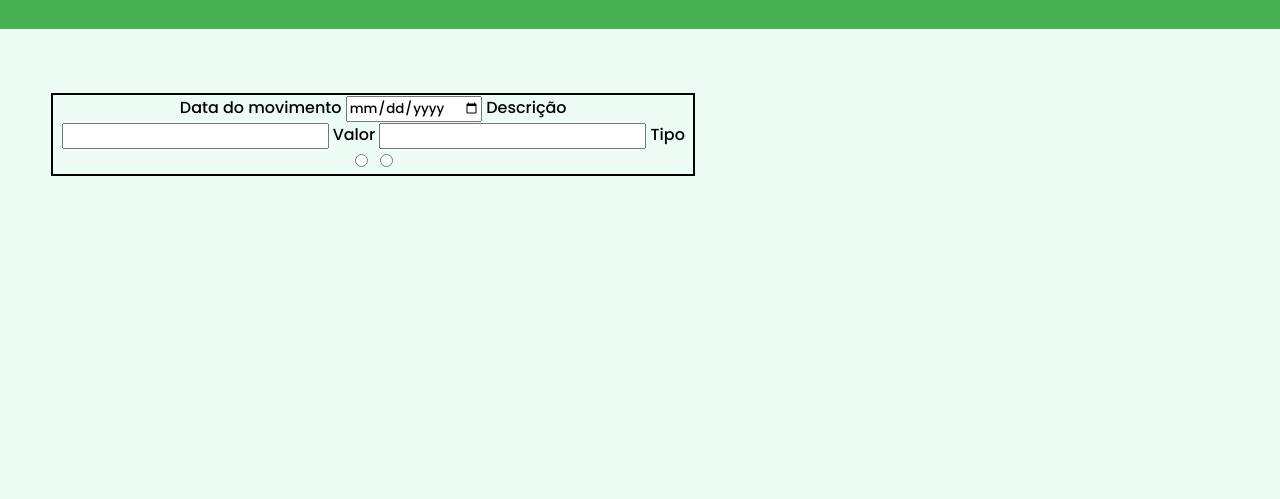
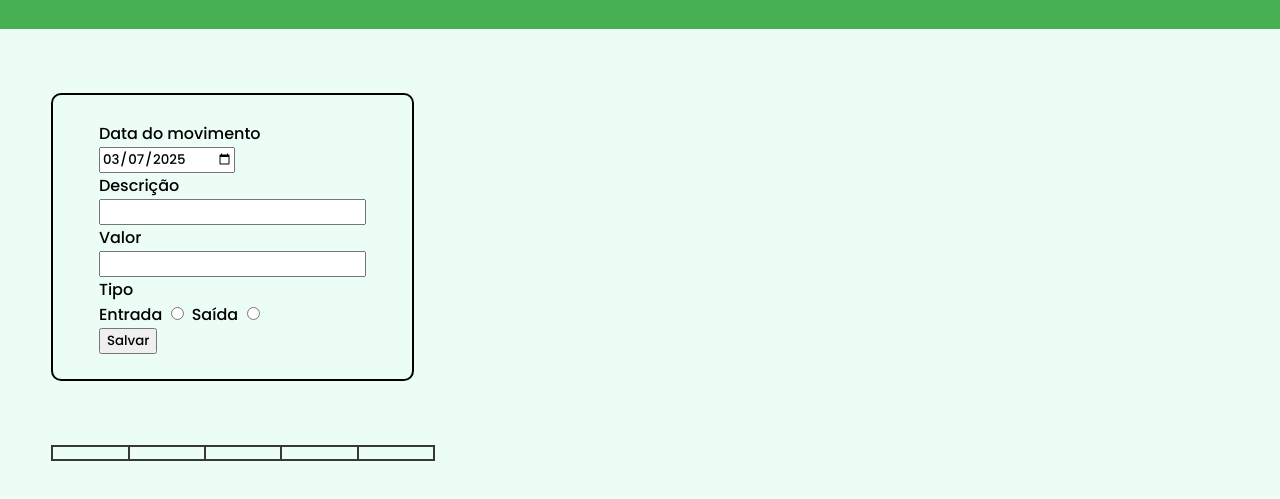
Before and after one commit to snowstormX777/Caixa, a plain HTML site: page Caixa/index.html in a window 1280 px wide. Both pictures are taken after a click on the link 1164 px from the left and 50 px from the top of the page. Shown: the part 71-570 px from the top of the page. Drawn offline with Linux system fonts and the light colour scheme.

Commit message:
Add files via upload

```diff
--- a/Caixa/css/elements.css
+++ b/Caixa/css/elements.css
@@ -154,10 +154,20 @@ registramov{
     margin-top: 5%;
     margin-left: 4%;
     border-collapse: collapse;
-    width: 50%;
-    height: 50%;
-    align-items: center;
-    text-align: center;
+    width: 20%;
+    height: 40%;
     justify-content: center;
     border: 2px solid black;
+    padding-top: 2%;
+    padding-left: 4%;
+    padding-right: 4%;
+    padding-bottom: 2%;
+    border-radius: 10px;
 }
+#extrato{
+    margin-top: 5%;
+    margin-left: 4%;
+    border-collapse: collapse;
+    width: 30%;
+    height: auto;
+  }
--- a/Caixa/index.html
+++ b/Caixa/index.html
@@ -44,8 +44,9 @@
       </a>
     </links>
   </nav>
+  <grid2>
   <tmovimento>
-  <table id="movimento">
+    <table id="movimento">
     <tr>
       <th>ID</th>
       <th>Data</th>
@@ -89,20 +90,37 @@
             <td>aaaaa</td>
             </tr>
   </table>
-  </tmovimento>
+</tmovimento>
+
+
   <registramov>
     <form action="#">
       <Label>Data do movimento</Label>
-      <input type="date">
+      <input type="date" id="data"><br>
       <label>Descrição</label>
-      <input type="text">
+      <input type="text"><br>
       <label>Valor</label>
-      <input type="number">
-      <label>Tipo</label>
+      <input type="number"><br>
+      <label>Tipo</label><br>
+      <label>Entrada</label>
       <input type="radio" name="tipo">
-      <input type="radio" name="tipo">
+      <label>Saída</label>
+      <input type="radio" name="tipo"><br>
+      <button type="button">Salvar</button>
     </form>
   </registramov>
+  <mostraextrato>
+    <table id="extrato">
+
+      <th></th>
+      <th></th>
+      <th></th>
+      <th></th>
+      <th></th>
+    </table>
+  </mostraextrato>
+  </grid2>
+
 </body>
 
 </html>
--- a/Caixa/js/tabelas.js
+++ b/Caixa/js/tabelas.js
@@ -4,9 +4,10 @@ function alternarTabela(){
     y.style.display = "none";
     if(x.style.display === "table"){
         x.style.display = "none";
-        y.style.display = "block";
+        y.style.display = "flex";
     } else {
         x.style.display = "table";
         y.style.display = "none";
     }
+    document.getElementById('data').valueAsDate = new Date();
 }
```
